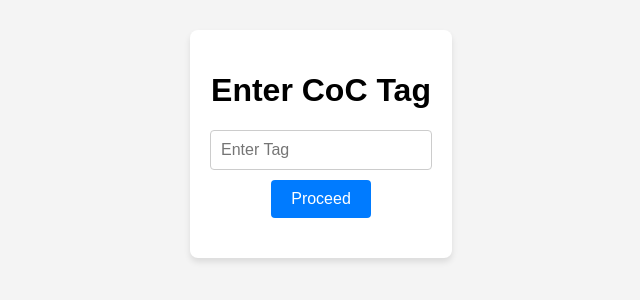
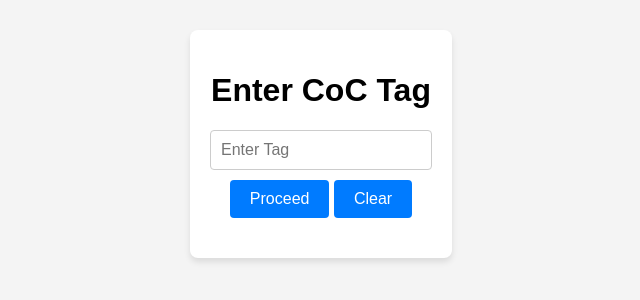
Before and after one commit to mdsherinoff/nicheConverters, a website: page clashOfClans.html in a window 1280 px wide. Shown: the part 256-556 px from the top of the page, without its empty margins (319-959 px from the left). Drawn offline with Linux system fonts and the light colour scheme.

Commit message:
something

```diff
--- a/clashOfClans.html
+++ b/clashOfClans.html
@@ -63,6 +63,7 @@
             <input type="text" id="codeInput" maxlength="10" placeholder="Enter Tag" required>
             <br>
             <button type="submit">Proceed</button>
+            <button type="reset" id="clearButton">Clear</button>
         </form>
         <div class="details">
         </div>
--- a/scripts/index.js
+++ b/scripts/index.js
@@ -36,7 +36,9 @@
         } else if (response.status === 403) {
           throw new Error("Access denied. Please check your API token.");
         } else {
-          throw new Error("Failed to fetch player data. Please try again later.");
+          throw new Error(
+            "Failed to fetch player data. Please try again later."
+          );
         }
       }
 
@@ -56,7 +58,6 @@
   `;
 }
 
-// Clear button functionality
 document.getElementById("clearButton").addEventListener("click", () => {
   codeBox.value = "";
   detailsArea.innerHTML = "";
```
Also changed, not shown: proxy.js (+6 -2 lines).
